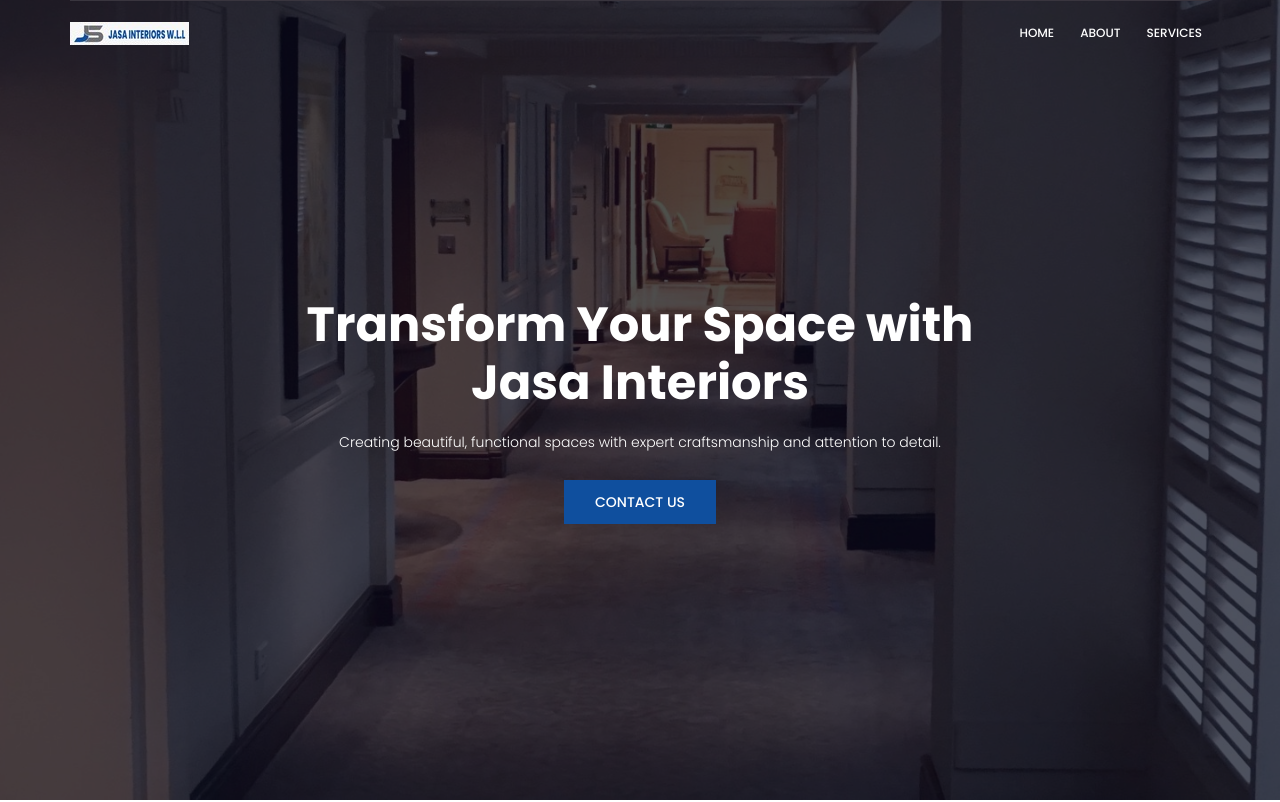
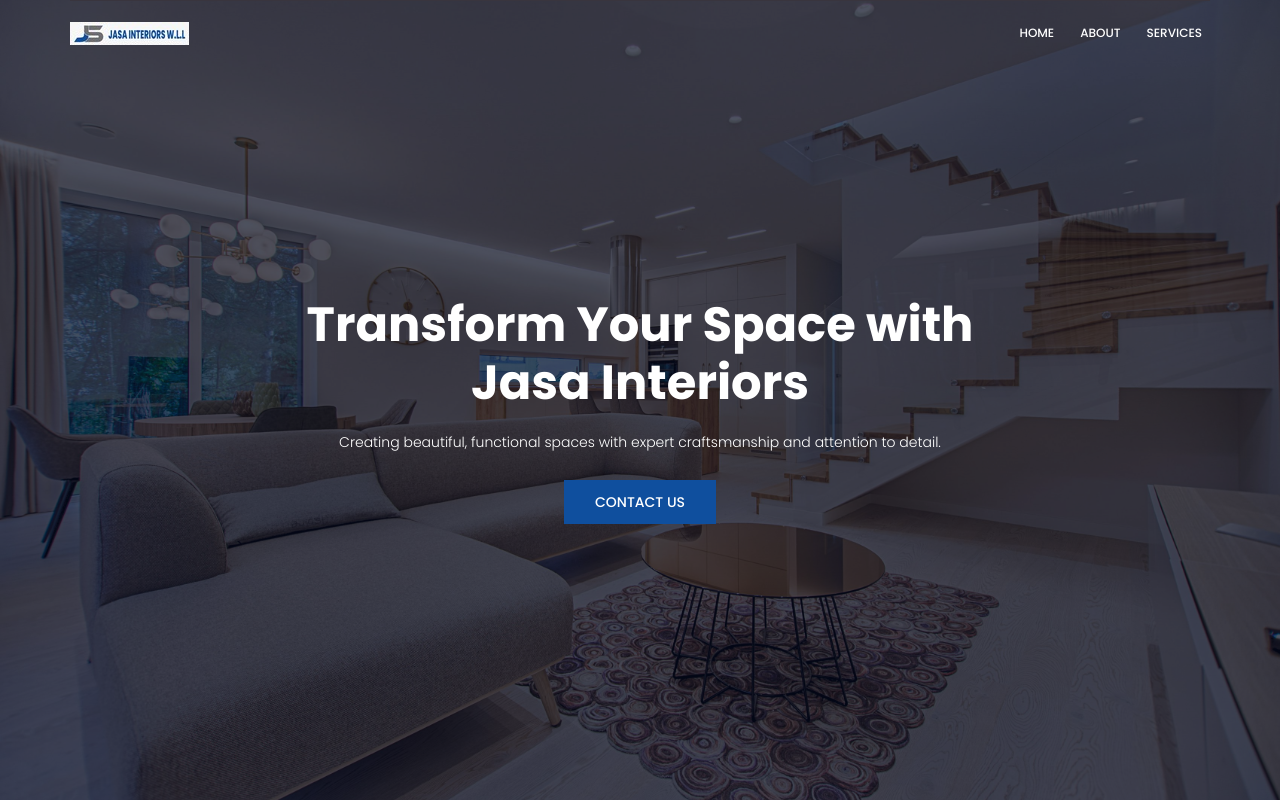
Before and after one commit to Acmeflaretec/Jasa-interiors, a plain HTML site: page index.html in a window 1280 px wide. Shown: the top 802 px of the page. Drawn offline with nearby package versions, Linux system fonts and the light colour scheme; some packages are replaced by stand-ins of ours.

Commit message:
banner changed

```diff
--- a/css/main.css
+++ b/css/main.css
@@ -1978,7 +1978,7 @@ body.mobile-nav-active #mobile-nav-toggle {
   bottom: 0;
 }
 .banner-area {
-  background: url(../img/banner-bg.jpg) center;
+  background: url(../img/banner.jpg) center;
   background-size: cover;
 }
 @media (max-width: 767.98px) {
```
Also changed, not shown: img/banner.jpg (added).
